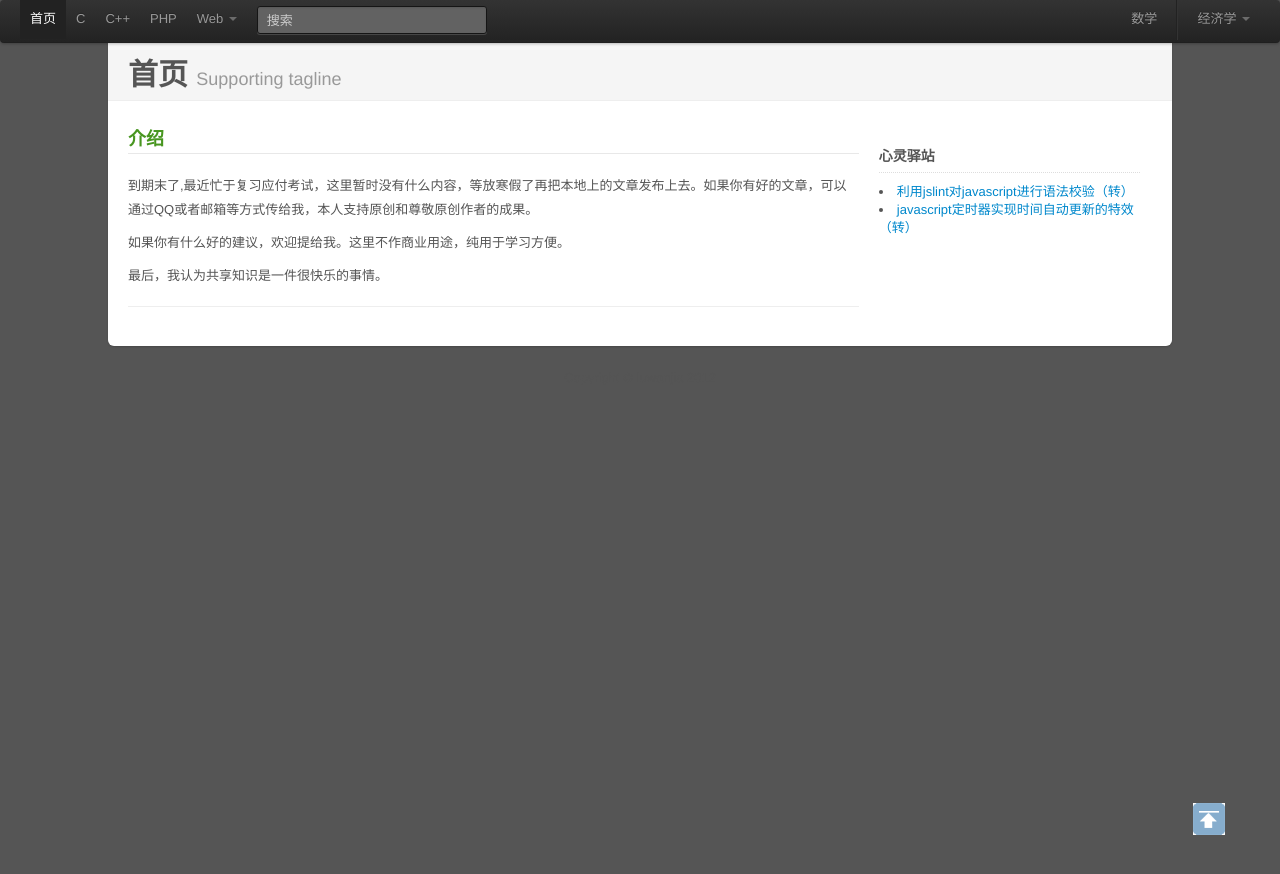
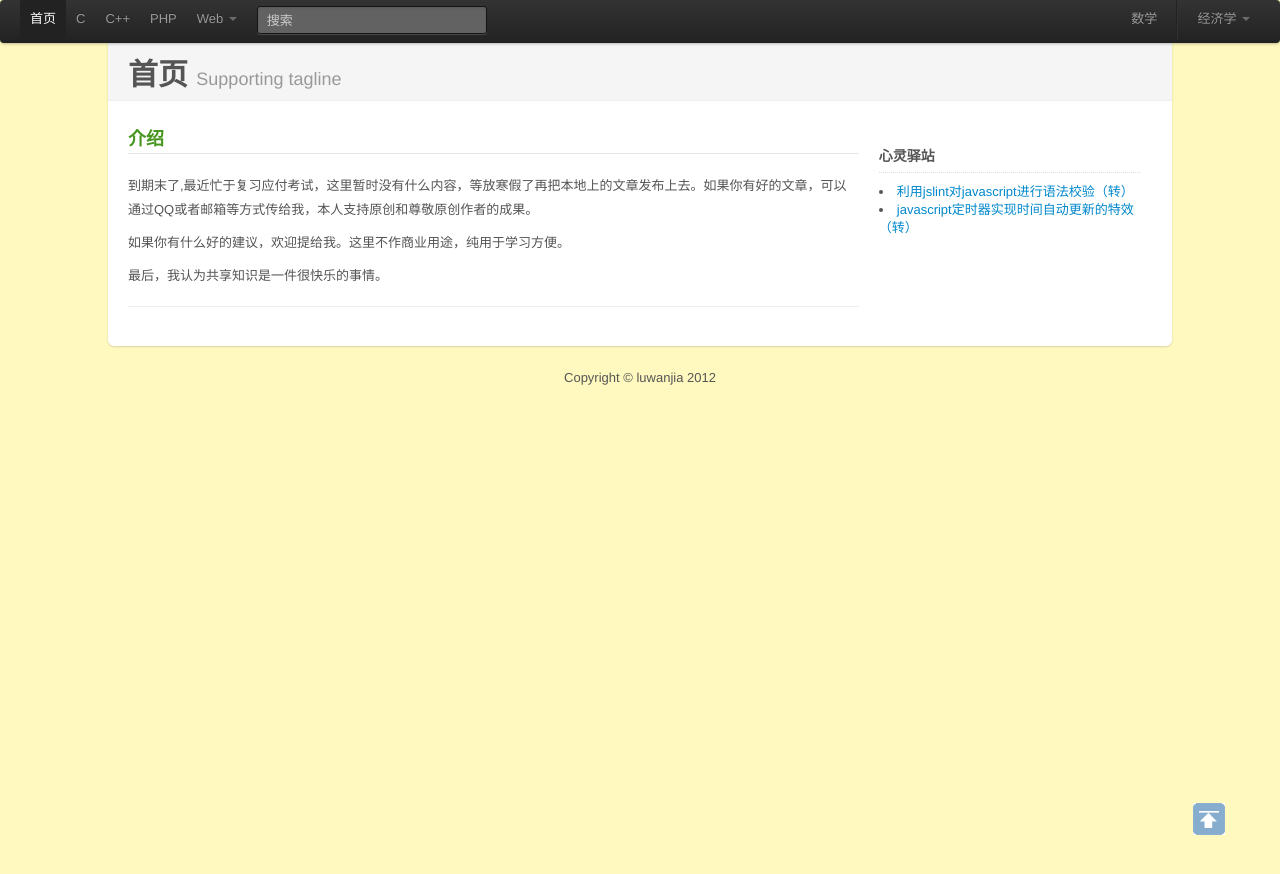
Before and after one commit to luwanlili/luwanlili.github.com, a Jekyll site: the page built from index.html, in a window 1280 px wide. Shown: the top 874 px of the page. Built offline with Jekyll 4.4.1, drawn with Linux system fonts in a browser that asks for light colours.

Commit message:
taskchange

```diff
--- a/css/style.css
+++ b/css/style.css
@@ -3,7 +3,7 @@
 	margin: 10px;
 }
 body {
-	background:#555555;
+	background:#FFF9BF;
 	/*height:2000px;
 	font-size: 18px;*/
 	line-height: 24px;
```
